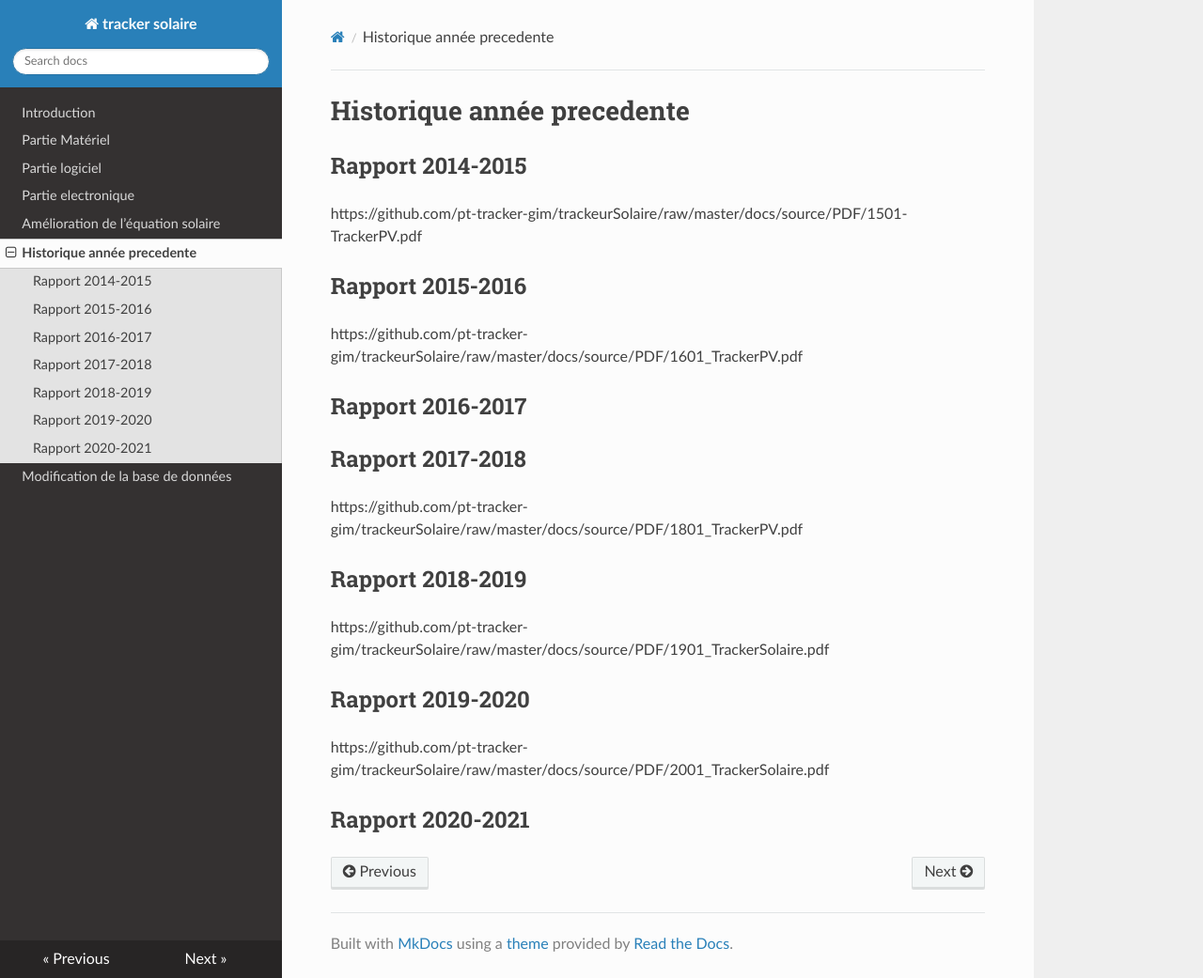
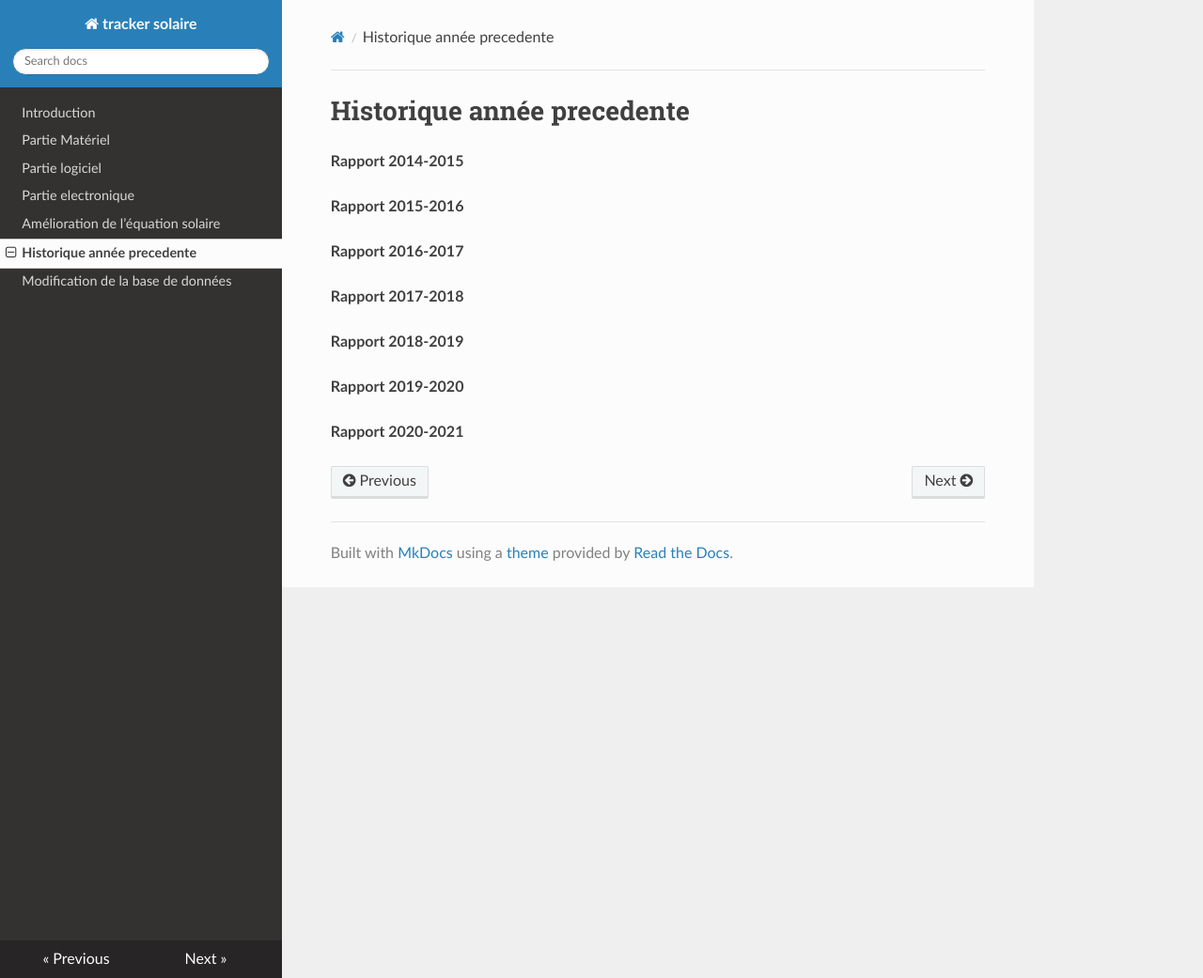
Before and after one commit to pt-tracker-gim/trackeurSolaire, an MkDocs documentation site: the page built from docs/Historique_année_précédent.md, in a window 1280 px wide and 1041 px high. Shown: the whole window at 94% size. Built offline with MkDocs 1.6.1, drawn with Linux system fonts in a browser that asks for light colours; nearby versions of some CDN libraries; old or Windows-style settings are respelled for this version of MkDocs; part of the change alters nothing that is shown.

Commit message:
Update Historique_année_précédent.md

```diff
--- a/docs/Historique_année_précédent.md
+++ b/docs/Historique_année_précédent.md
@@ -1,27 +1,16 @@
 # Historique année precedente
 
 
-## Rapport 2014-2015
+**Rapport 2014-2015**
 
-https://github.com/pt-tracker-gim/trackeurSolaire/raw/master/docs/source/PDF/1501-TrackerPV.pdf
+**Rapport 2015-2016**
 
-## Rapport 2015-2016
+**Rapport 2016-2017**
 
-https://github.com/pt-tracker-gim/trackeurSolaire/raw/master/docs/source/PDF/1601_TrackerPV.pdf
+**Rapport 2017-2018**
 
-## Rapport 2016-2017
+**Rapport 2018-2019**
 
+**Rapport 2019-2020**
 
-## Rapport 2017-2018
-
-https://github.com/pt-tracker-gim/trackeurSolaire/raw/master/docs/source/PDF/1801_TrackerPV.pdf
-
-## Rapport 2018-2019
-
-https://github.com/pt-tracker-gim/trackeurSolaire/raw/master/docs/source/PDF/1901_TrackerSolaire.pdf
-
-## Rapport 2019-2020
-
-https://github.com/pt-tracker-gim/trackeurSolaire/raw/master/docs/source/PDF/2001_TrackerSolaire.pdf
-
-## Rapport 2020-2021
+**Rapport 2020-2021**
```
